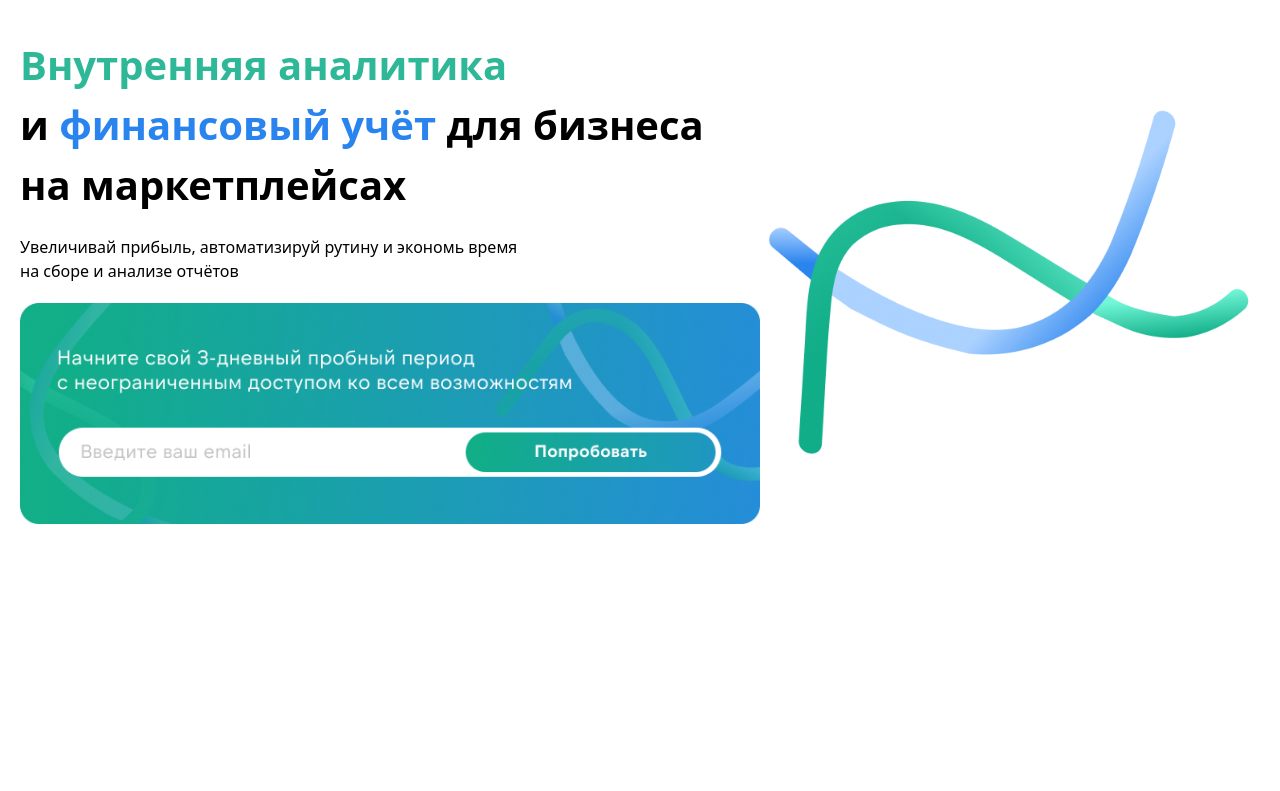
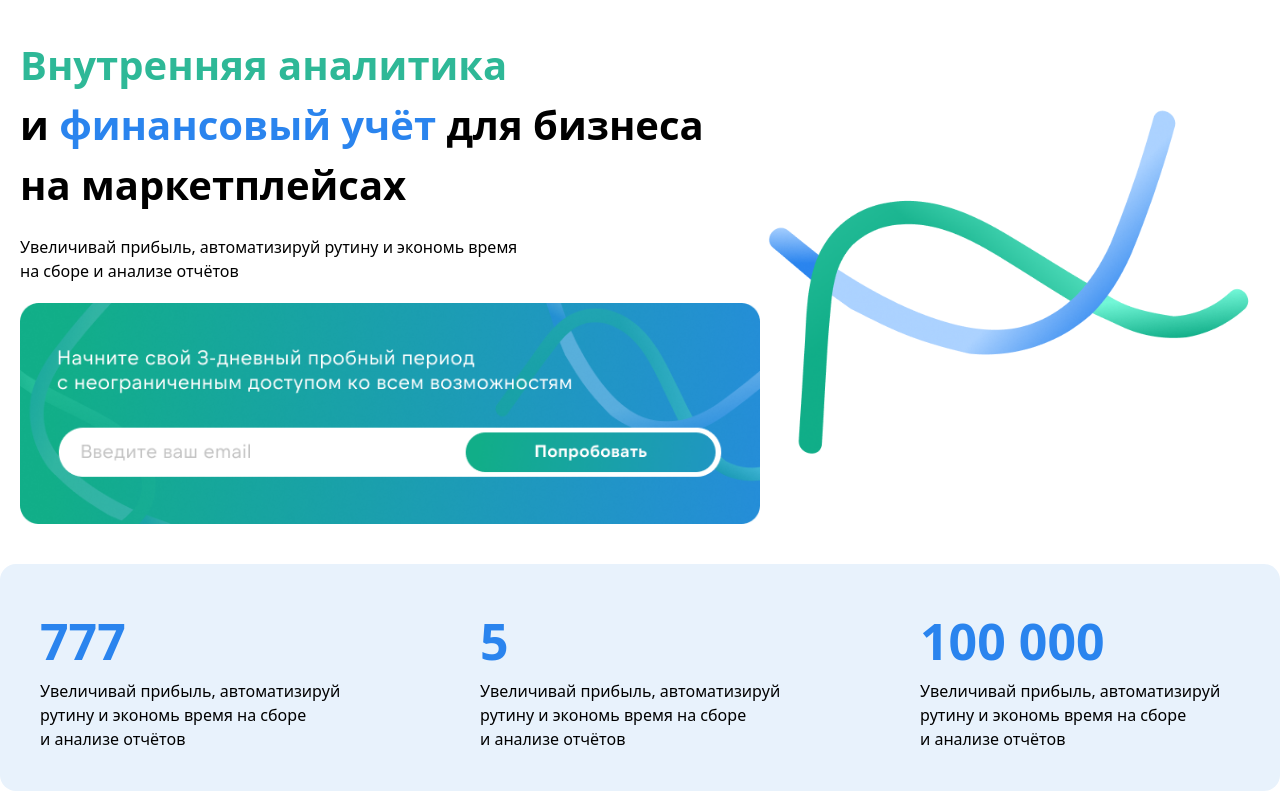
Before and after one commit to AbdumubinAmakov/HW-Lesson-4-G, a website: page src/index.html in a window 1280 px wide. Shown: the part 69-860 px from the top of the page. Before the commit the page ends 800 px from the top, so only its background shows below. Drawn offline with nearby package versions, Linux system fonts and the light colour scheme; files that its build step writes are made by us from their sources.

Commit message:
section 2

```diff
--- a/src/index.html
+++ b/src/index.html
@@ -35,6 +35,21 @@
             <img src="./Group 3 (1).png" alt="" class="hidden lg:flex w-[500px]">
         </section>
     </header>
+
+    <section  class="max-w-screen-xl m-auto flex flex-col lg:flex-row justify-between items-center py-10 px-10 bg-[#E8F2FC] rounded-2xl gap-[120px]">
+        <div>
+            <h1 class="font-bold text-[50px] text-[#2A84EE]">777</h1>
+            <p>Увеличивай прибыль, автоматизируй рутину и экономь время на сборе и анализе отчётов</p>
+        </div>
+        <div>
+            <h1 class="font-bold text-[50px] text-[#2A84EE]">5</h1>
+            <p>Увеличивай прибыль, автоматизируй рутину и экономь время на сборе и анализе отчётов</p>
+        </div>
+        <div>
+            <h1 class="font-bold text-[50px] text-[#2A84EE]">100 000</h1>
+            <p>Увеличивай прибыль, автоматизируй рутину и экономь время на сборе и анализе отчётов</p>
+        </div>
+    </section>
 </body>
 
 </html>
```
